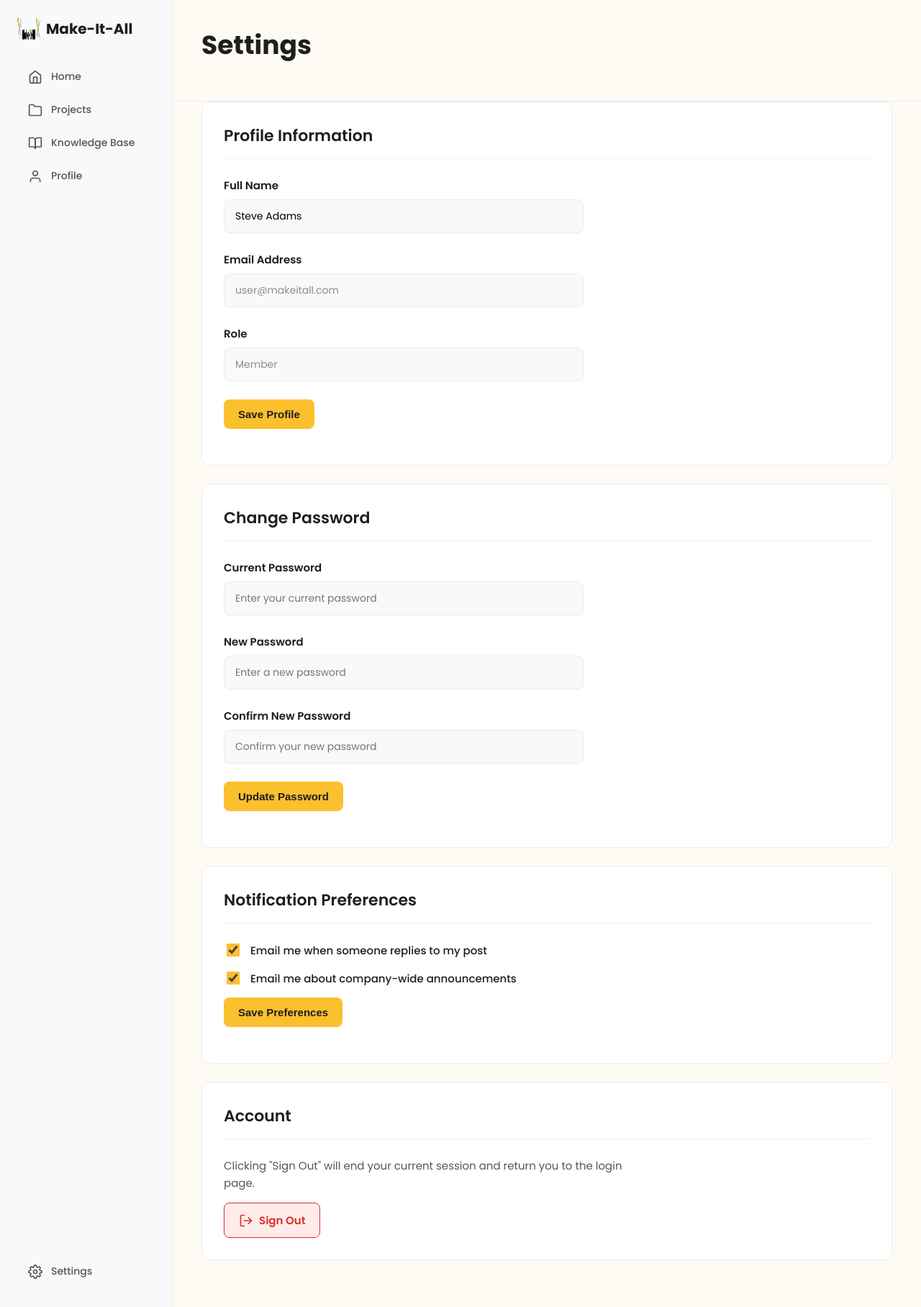
After one commit to I-amour/Team-Proj, a PHP site: page /user/settings.html in a window 1280 px wide. The commit adds this page. Shown: the whole page at 72% size. Run offline with PHP 8.4, Linux system fonts and the light colour scheme.

Commit message:
Settings page functionality

```diff
--- a/user/app.js
+++ b/user/app.js
@@ -1,9 +1,9 @@
 /*
-* Make-It-All Knowledge Base App
+* Make-It-All Knowledge Base
 * This file simulates a backend and user authentication for the prototype.
 */
 
-// --- 1. SIMULATED DATABASE ---
+// Accounts created for the purpose of the prototype.
 // In a real app, this data would come from a server and database.
 // We use 'localStorage' to make new posts and replies persist during the session.
 
@@ -22,7 +22,7 @@ const simUsers = {
     'manager@makeitall.com': {
         name: 'Ben Carter',
         role: 'manager',
-        avatarClass: 'avatar-2' // Added a new avatar class
+        avatarClass: 'avatar-2'
     }
 };
 
@@ -138,7 +138,7 @@ if (!localStorage.getItem('simPosts')) {
 }
 
 
-// --- 2. GLOBAL HELPER FUNCTIONS ---
+// HELPER FUNCTIONS
 
 /**
  * Gets the current simulated user from the URL query parameter.
@@ -473,6 +473,53 @@ function setupCreateForm(currentUser) {
     });
 }
 
+/**
+ * Runs on the Settings page (settings.html)
+ */
+function loadSettingsPage(currentUser) {
+    // 1. Populate user data
+    document.getElementById('profile-name').value = currentUser.name;
+    document.getElementById('profile-email').value = currentUser.email;
+
+    // Capitalize the first letter of the role
+    const role = currentUser.role.charAt(0).toUpperCase() + currentUser.role.slice(1);
+    document.getElementById('profile-role').value = role;
+
+    // 2. Add form submit listeners (prototype alerts)
+    document.getElementById('profile-form').addEventListener('submit', (e) => {
+        e.preventDefault();
+        // In a real app, you'd save this new name
+        const newName = document.getElementById('profile-name').value;
+        alert(`Profile updated! (Name changed to ${newName})`);
+    });
+
+    document.getElementById('password-form').addEventListener('submit', (e) => {
+        e.preventDefault();
+        alert('Password updated! (This is a demo)');
+    });
+
+    document.getElementById('notifications-form').addEventListener('submit', (e) => {
+        e.preventDefault();
+        alert('Notification preferences saved!');
+    });
+
+    // 3. Add Sign Out logic
+    document.getElementById('sign-out-btn').addEventListener('click', (e) => {
+        e.preventDefault();
+
+        // Clear the simulated session
+        // This clears the posts you created, etc.
+        localStorage.clear();
+        sessionStorage.clear();
+
+        alert('Signing out...');
+
+        // Redirect to the login page (assuming it's index.html)
+        window.location.href = '../index.html';
+    });
+}
+
+
 document.addEventListener('DOMContentLoaded', () => {
 
     // Get the "logged in" user
@@ -485,7 +532,6 @@ document.addEventListener('DOMContentLoaded', () => {
     const pageId = document.body.id;
 
     if (pageId === 'kb-index') {
-        // NEW: Check if we should return to a specific topic
         const returnTopic = sessionStorage.getItem('returnToTopic');
         if (returnTopic) {
             sessionStorage.removeItem('returnToTopic'); // Clear it after use
@@ -498,6 +544,8 @@ document.addEventListener('DOMContentLoaded', () => {
         loadKbPost(currentUser);
     } else if (pageId === 'kb-create') {
         setupCreateForm(currentUser);
+    } else if (pageId === 'settings-page') {
+        loadSettingsPage(currentUser);
     }
 
     // Finally, activate all Feather icons
--- a/user/knowledge-base.css
+++ b/user/knowledge-base.css
@@ -531,3 +531,83 @@
     margin-top: -10px; /* Pulls it up closer to the header */
     margin-bottom: 10px;
 }
+
+/* --- Settings Page --- */
+
+.settings-card {
+    background: #fff;
+    border: 1px solid #EAECEE;
+    border-radius: 12px;
+    padding: 30px;
+    margin-bottom: 25px;
+}
+
+.settings-card h2 {
+    font-size: 22px;
+    font-weight: 600;
+    margin: 0 0 25px 0;
+    padding-bottom: 15px;
+    border-bottom: 1px solid #F0F0F0;
+}
+
+.settings-card .form-group {
+    max-width: 500px; /* Limit width of form fields */
+}
+
+/* Style for read-only fields */
+.settings-card input:disabled {
+    background: #F8F9FA;
+    color: #8C8C8C;
+    cursor: not-allowed;
+}
+
+.checkbox-group {
+    display: flex;
+    align-items: center;
+    gap: 12px;
+    margin-bottom: 15px;
+}
+
+.checkbox-group input[type="checkbox"] {
+    width: 18px;
+    height: 18px;
+    accent-color: #FBC02D;
+}
+
+.checkbox-group label {
+    font-size: 15px;
+    font-weight: 500;
+}
+
+.settings-card p {
+    font-size: 15px;
+    color: #555;
+    line-height: 1.6;
+    max-width: 600px;
+    margin-top: 0;
+}
+
+.sign-out-btn {
+    display: inline-flex;
+    align-items: center;
+    gap: 8px;
+    background: #FFEBEB;
+    color: #D93025;
+    font-family: 'Poppins', sans-serif;
+    font-weight: 600;
+    font-size: 15px;
+    padding: 12px 20px;
+    border-radius: 8px;
+    text-decoration: none;
+    border: 1px solid #D93025;
+    cursor: pointer;
+    transition: all 0.2s ease;
+}
+.sign-out-btn:hover {
+    background: #D93025;
+    color: #fff;
+}
+.sign-out-btn svg {
+    width: 20px;
+    height: 20px;
+}
--- /dev/null
+++ b/user/settings.html
@@ -0,0 +1,104 @@
+<!DOCTYPE html>
+<html lang="en">
+<head>
+    <meta charset="UTF-8">
+    <meta name="viewport" content="width=device-width, initial-scale=1.0">
+    <title>Make-It-All - Settings</title>
+    <link rel="stylesheet" href="dashboard.css">
+    <link rel="stylesheet" href="knowledge-base.css">
+    <link rel="preconnect" href="https://fonts.googleapis.com">
+    <link rel="preconnect" href="https://fonts.gstatic" crossorigin>
+    <link href="https://fonts.googleapis.com/css2?family=Poppins:wght@400;500;600;700&display=swap" rel="stylesheet">
+    <script src="https://unpkg.com/feather-icons"></script>
+</head>
+<body id="settings-page"> <div class="dashboard-container">
+        <nav class="sidebar">
+            <div class="nav-top">
+                <div class="logo-container">
+                    <img src="logo.png" alt="Make-It-All Logo" class="logo-icon"> <strong>Make-It-All</strong>
+                </div>
+                <ul class="nav-main">
+                    <li><a href="projects.html"><i data-feather="home"></i>Home</a></li>
+                    <li><a href="projects.html"><i data-feather="folder"></i>Projects</a></li>
+                    <li><a href="knowledge-base.html"><i data-feather="book-open"></i>Knowledge Base</a></li>
+                    <li><a href="#"><i data-feather="user"></i>Profile</a></li>
+                </ul>
+            </div>
+            <div class="nav-footer">
+                <ul>
+                    <li class="active-parent"><a href="settings.html"><i data-feather="settings"></i>Settings</a></li>
+                </ul>
+            </div>
+        </nav>
+
+        <main class="main-content">
+            <header class="kb-header">
+                <h1>Settings</h1>
+            </header>
+
+            <div class="kb-layout-wrapper">
+                <div class="kb-main-content">
+
+                    <form id="profile-form" class="settings-card">
+                        <h2>Profile Information</h2>
+                        <div class="form-group">
+                            <label for="profile-name">Full Name</label>
+                            <input type="text" id="profile-name" value="Loading...">
+                        </div>
+                        <div class="form-group">
+                            <label for="profile-email">Email Address</label>
+                            <input type="email" id="profile-email" value="Loading..." readonly disabled>
+                        </div>
+                        <div class="form-group">
+                            <label for="profile-role">Role</label>
+                            <input type="text" id="profile-role" value="Loading..." readonly disabled>
+                        </div>
+                        <button type="submit" class="create-post-btn">Save Profile</button>
+                    </form>
+
+                    <form id="password-form" class="settings-card">
+                        <h2>Change Password</h2>
+                        <div class="form-group">
+                            <label for="current-password">Current Password</label>
+                            <input type="password" id="current-password" placeholder="Enter your current password">
+                        </div>
+                        <div class="form-group">
+                            <label for="new-password">New Password</label>
+                            <input type="password" id="new-password" placeholder="Enter a new password">
+                        </div>
+                        <div class="form-group">
+                            <label for="confirm-password">Confirm New Password</label>
+                            <input type="password" id="confirm-password" placeholder="Confirm your new password">
+                        </div>
+                        <button type="submit" class="create-post-btn">Update Password</button>
+                    </form>
+
+                    <form id="notifications-form" class="settings-card">
+                        <h2>Notification Preferences</h2>
+                        <div class="checkbox-group">
+                            <input type="checkbox" id="notify-replies" checked>
+                            <label for="notify-replies">Email me when someone replies to my post</label>
+                        </div>
+                        <div class="checkbox-group">
+                            <input type="checkbox" id="notify-announcements" checked>
+                            <label for="notify-announcements">Email me about company-wide announcements</label>
+                        </div>
+                        <button type="submit" class="create-post-btn">Save Preferences</button>
+                    </form>
+
+                    <div class="settings-card">
+                        <h2>Account</h2>
+                        <p>Clicking "Sign Out" will end your current session and return you to the login page.</p>
+                        <button id="sign-out-btn" class="sign-out-btn">
+                            <i data-feather="log-out"></i> Sign Out
+                        </button>
+                    </div>
+
+                </div>
+            </div>
+        </main>
+    </div>
+
+    <script src="app.js"></script>
+</body>
+</html>
```
Also changed, not shown: script.js (+4 -4 lines), user/knowledge-base-create.html (+4 -4 lines), user/knowledge-base-post.html (+4 -4 lines), user/knowledge-base.html (+4 -4 lines), user/projects.html (+5 -5 lines).
